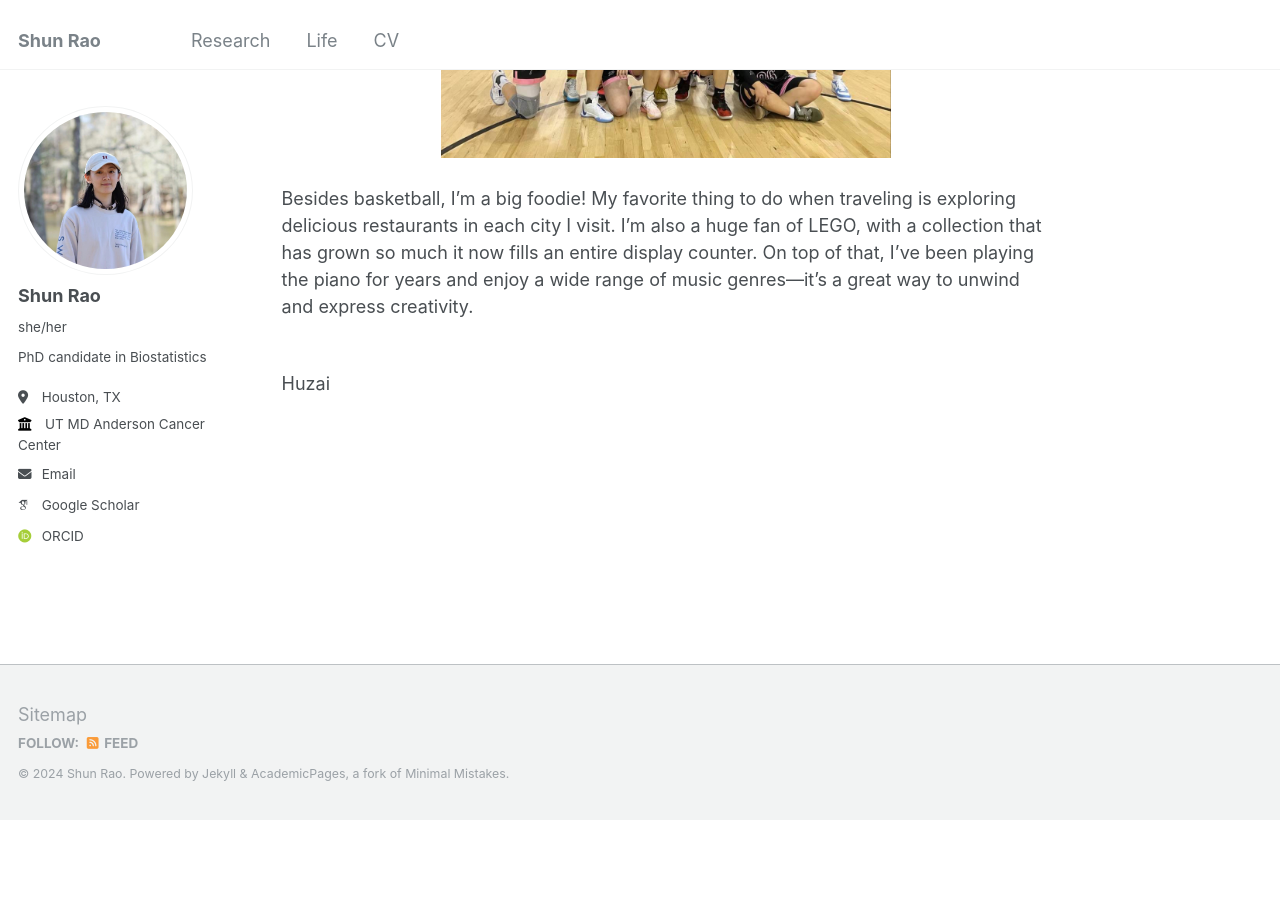
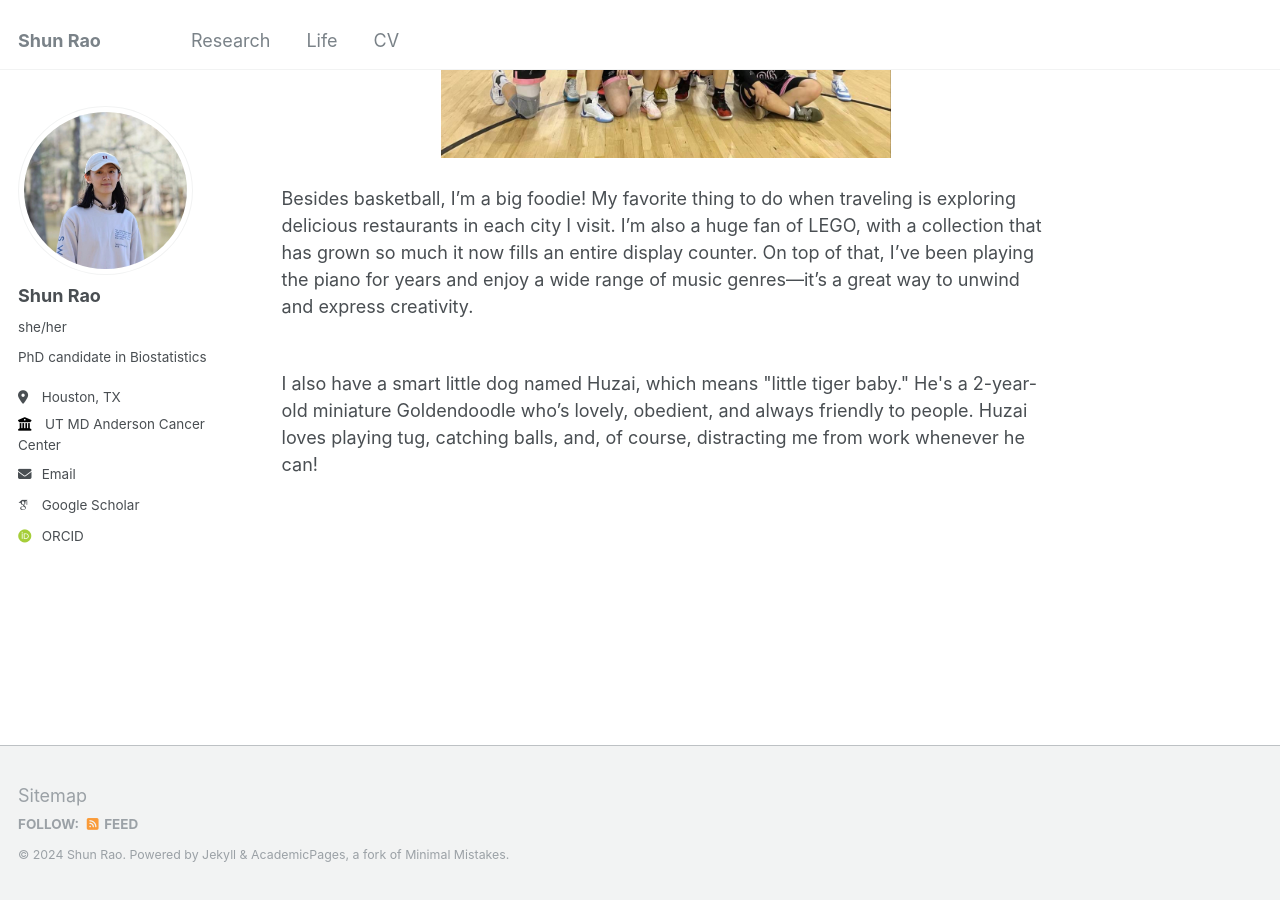
Before and after one commit to ShunRao8/shunrao8.github.io, a Jekyll site: the page built from _pages/life.html, in a window 1280 px wide and 900 px high, scrolled down 620 px. Built offline with Jekyll 4.4.1, drawn with Linux system fonts in a browser that asks for light colours; some web fonts are replaced; before the commit the page ends 1439 px from its top, so only the background shows below that.

Commit message:
Update life.html

```diff
--- a/_pages/life.html
+++ b/_pages/life.html
@@ -14,4 +14,4 @@ permalink: /life/
 <br>
 <p>Besides basketball, I’m a big foodie! My favorite thing to do when traveling is exploring delicious restaurants in each city I visit. I’m also a huge fan of LEGO, with a collection that has grown so much it now fills an entire display counter. On top of that, I’ve been playing the piano for years and enjoy a wide range of music genres—it’s a great way to unwind and express creativity.</p>
 <br>
-<p>Huzai</p>
+<p>I also have a smart little dog named Huzai, which means "little tiger baby." He's a 2-year-old miniature Goldendoodle who’s lovely, obedient, and always friendly to people. Huzai loves playing tug, catching balls, and, of course, distracting me from work whenever he can!</p>
```
